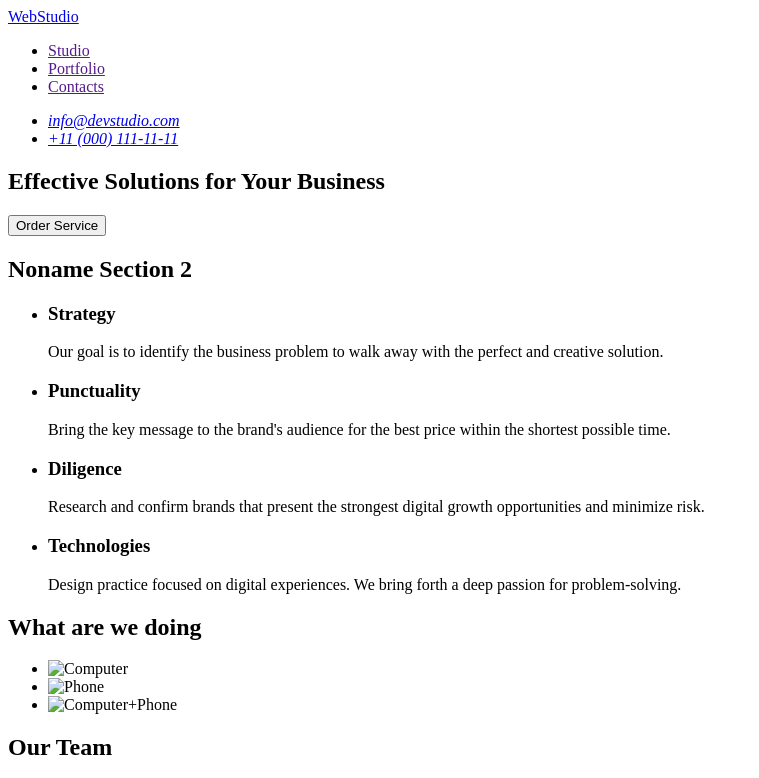
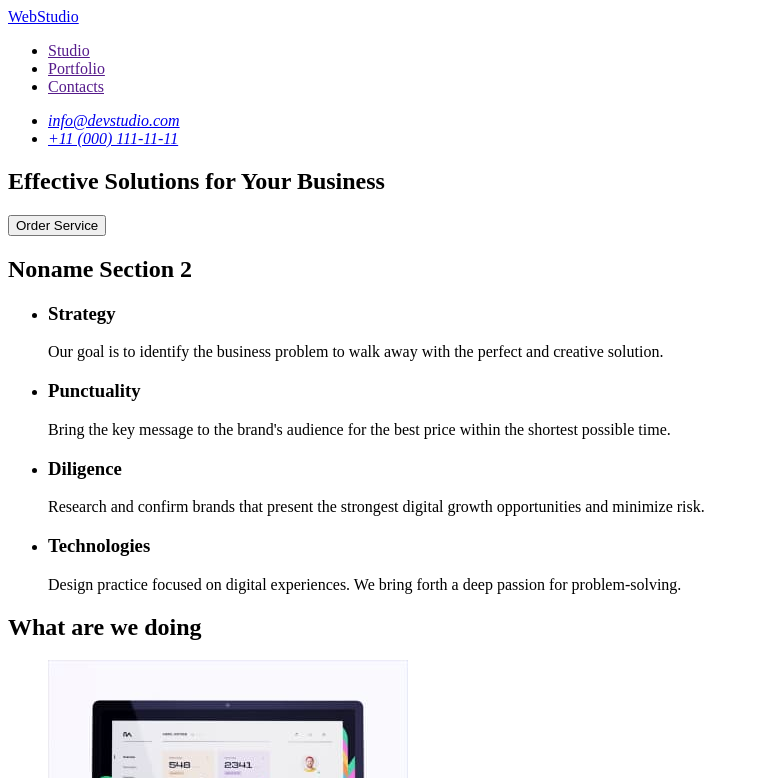
Before and after one commit to khar-and/goit-markup-hw-01, a plain HTML site: page index.html in a window 1280 px wide. Shown: the top 778 px of the page, without its empty margins (0-759 px from the left). Drawn offline with Linux system fonts and the light colour scheme; the site is published under a folder, as on GitHub Pages, so addresses that start at the root find nothing.

Commit message:
refinement-final

```diff
--- a/index.html
+++ b/index.html
@@ -81,13 +81,13 @@
         <h2>What are we doing</h2>
         <ul>
           <li>
-            <img src="/images/image1.jpg" alt="Computer" width="360" />
+            <img src="./images/image1.jpg" alt="Computer" width="360" />
           </li>
           <li>
-            <img src="/images/image2.jpg" alt="Phone" width="360" />
+            <img src="./images/image2.jpg" alt="Phone" width="360" />
           </li>
           <li>
-            <img src="/images/image3.jpg" alt="Computer+Phone" width="360" />
+            <img src="./images/image3.jpg" alt="Computer+Phone" width="360" />
           </li>
         </ul>
       </section>
```
